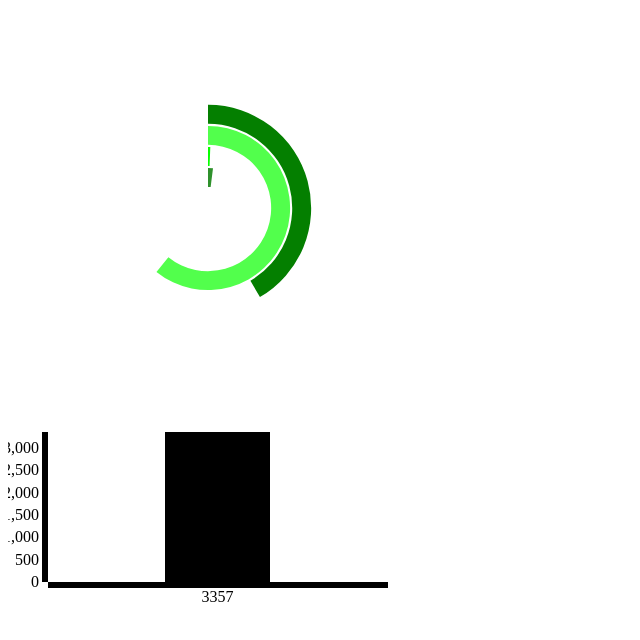
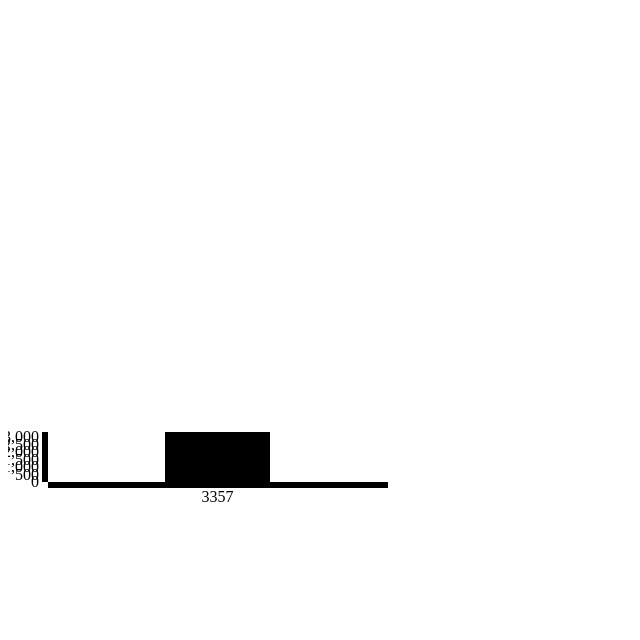
Before and after one commit to sarahgp/github-trending, a plain HTML site: page index.html in a window 1280 px wide. Shown: the whole page, without its empty margins (0-640 px from the left). Drawn offline with nearby package versions, Linux system fonts and the light colour scheme.

Commit message:
Working on radial max (broken)

```diff
--- a/index.html
+++ b/index.html
@@ -15,15 +15,27 @@
 
 
  <body>
-<div class="row">
-    <div class="one"></div>
-    <div class="one-below"></div>
-</div>
+  <div class="row">
+      <div class="one"></div>
+      <div class="one-below"></div>
+  </div>
+  <div class="row">
+      <div class="two"></div>
+      <div class="two-below"></div>
+  </div>
+  <div class="row">
+      <div class="three"></div>
+      <div class="three-below"></div>
+  </div>
+  <div class="row">
+      <div class="four"></div>
+      <div class="four-below"></div>
+  </div>
+  <div class="row">
+      <div class="five"></div>
+      <div class="five-below"></div>
+  </div>
 
-  <div class="two"></div>
-  <div class="three"></div>
-  <div class="four"></div>
-  <div class="five"></div>
 
 
 
--- a/js/graphs.js
+++ b/js/graphs.js
@@ -6,12 +6,6 @@ function drawSpiral() {
     s = .09;
 
   var fill = ["#047f00", "#52ff4c", "#08ff00", "#2f912c", "#07cc00"];
-
-  var arc = d3.svg.arc()
-    .startAngle(0)
-    .endAngle(function(d) { return (d.value/500) * 2 * Math.PI; })
-    .innerRadius(function(d) { return d.index * r; })
-    .outerRadius(function(d) { return (d.index + s) * r; });
 
   var svg = d3.select(".one").append("svg")
     .attr("width", width)
@@ -33,7 +27,7 @@ function drawSpiral() {
         return keys;
       }();
 
-      var d = data.today.one;
+      var d = data.today.four;
 
       var name = d.name,
         watchers = d.watchers,
@@ -51,6 +45,29 @@ function drawSpiral() {
 
     };
 
+    function maxValue () {
+
+      //create values array to get max, then add mac to divide arc
+
+      var fields = fields();
+      var values = [];
+
+      for (var value in fields) {
+        values.push(value);
+      }
+
+      return d3.max(values);
+    }
+
+    console.log(maxValue());
+
+
+    var arc = d3.svg.arc()
+      .startAngle(0)
+      .endAngle(function(d) { return (d.value/maxValue) * 2 * Math.PI; })
+      .innerRadius(function(d) { return d.index * r; })
+      .outerRadius(function(d) { return (d.index + s) * r; });
+
     var g = svg.selectAll("g")
         .data(fields)
       .enter().append("g");
@@ -65,7 +82,7 @@ function drawSpiral() {
 function drawColumn() {
   var margin = {top: 20, right: 20, bottom: 30, left: 40},
     width = 400 - margin.left - margin.right,
-    height = 200 - margin.top - margin.bottom;
+    height = 100 - margin.top - margin.bottom;
 
   var x = d3.scale.ordinal()
       .rangeRoundBands([0, width], .1, 1);
@@ -113,8 +130,6 @@ function drawColumn() {
         .attr("y", function(d) {return y(data.today.one.stargazers); })
         .attr("height", function(d) {return height - y(data.today.one.stargazers);  });
 
-        console.log(height - y(data.today.one.stargazers));
-
   })
 
 
--- a/manual-data.json
+++ b/manual-data.json
@@ -3,47 +3,49 @@
 	"today": {
 		"one": {
 			"name": "wagerfield/parallax",
+			"pulls": 3,
+			"contributors": 10,
 			"watchers": 208,
-			"stargazers": 3357,
 			"forks": 304,
-			"pulls": 3,
-			"contributors": 10
+			"stargazers": 3357
 		},
 
 		"two": {
 			"name": "mduvall/grande.js",
+			"pulls": 8,
+			"contributors": 4,
 			"watchers": 29,
-			"stargazers": 759,
 			"forks": 25,
-			"pulls": 8,
-			"contributors": 4
+			"stargazers": 759
 		},
 
 		"three": {
 			"name": "isnowfy/pydown" ,
+			"pulls": 4,
+			"contributors": 4,
 			"watchers": 26,
-			"stargazers": 449,
 			"forks": 34,
-			"pulls": 4,
-			"contributors": 4
+			"stargazers": 449
 		},
 
 		"four": {
 			"name": "square/maximum-awesome",
+			"pulls": 35,
+			"contributors": 13,
 			"watchers": 240,
-			"stargazers": 2411,
 			"forks": 523,
-			"pulls": 35,
-			"contributors": 13
+			"stargazers": 2411
 		},
 
 		"five": {
 			"name": "vigneshwaranr/bd",
+			"pulls": 8,
+			"contributors": 2,
 			"watchers": 27,
-			"stargazers": 427,
 			"forks": 31,
-			"pulls": 8,
-			"contributors": 2
+			"stargazers": 427
+
+
 		}
 
 	}
```
